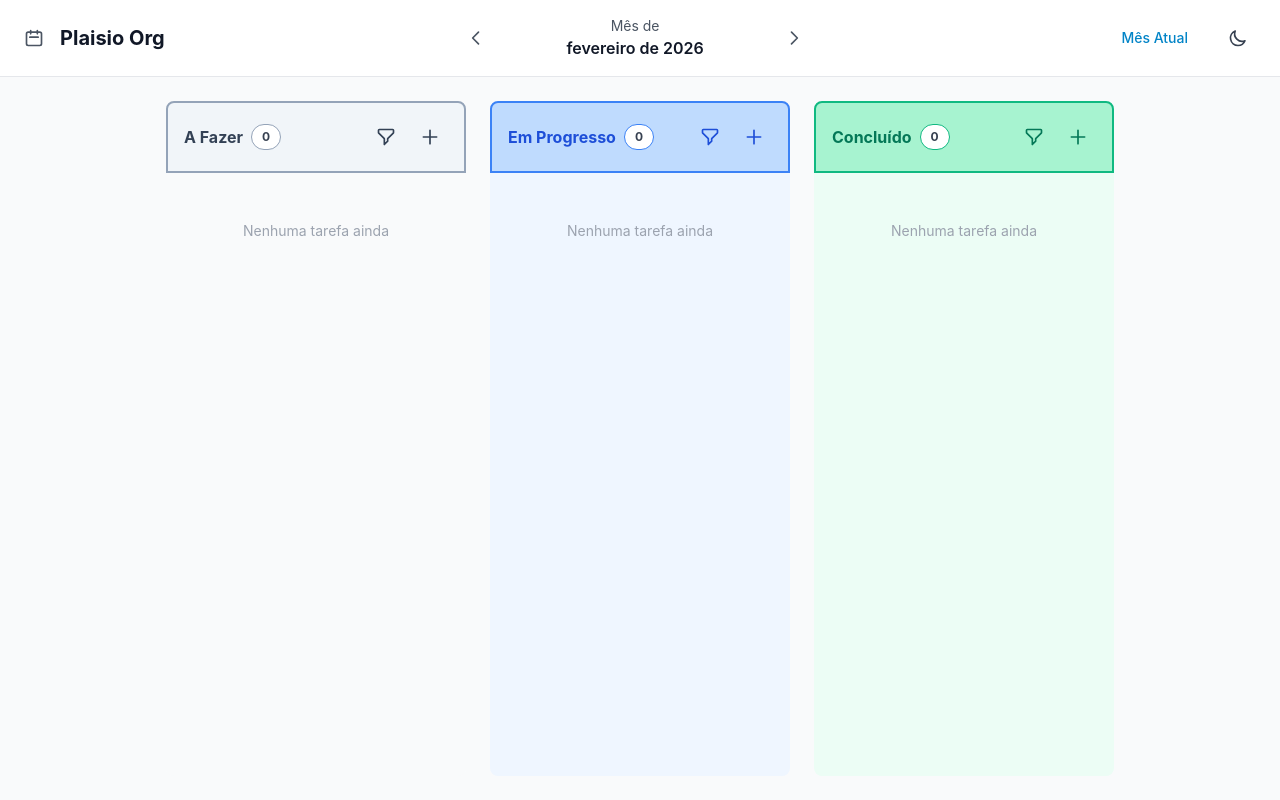
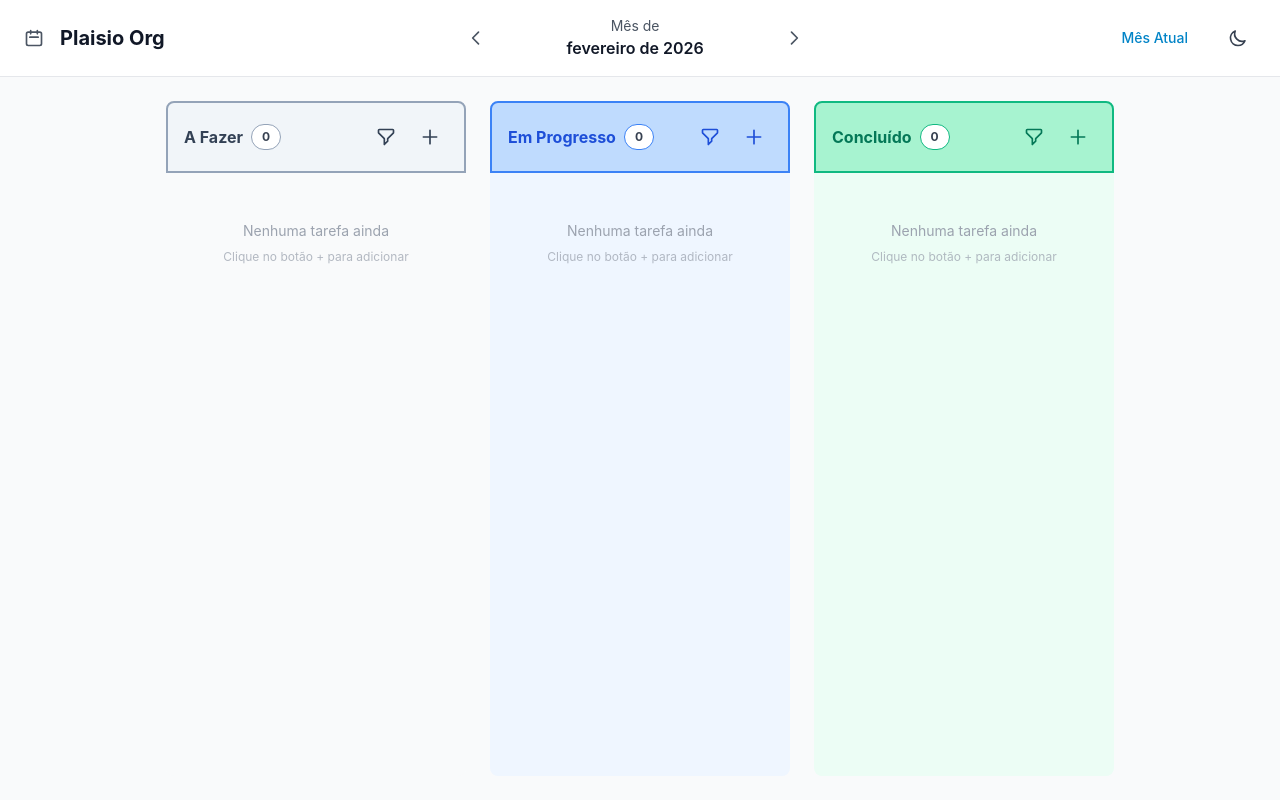
Before and after one commit to camilasena-a/plaisio-org, a React (Vite) app: page / in a window 1280 px wide. Built offline with nearby package versions, Linux system fonts and the light colour scheme.

Commit message:
Add suggestions for improvements in MELHORIAS.md; enhance Column, MonthSelector, and TaskModal components with new features including task statistics, date validation, and improved user feedback for empty task states

```diff
--- a/src/components/Column.tsx
+++ b/src/components/Column.tsx
@@ -10,7 +10,7 @@ import { COLUMN_CONFIG, PRIORITY_CONFIG } from '@/utils/constants';
 import { PlusIcon, FilterIcon, XIcon } from './icons';
 import { useStore } from '@/store/useStore';
 import { useColumnFilterStore } from '@/store/useColumnFilterStore';
-import { sortTasksByDueDateAndPriority, isTaskInMonth } from '@/utils/date';
+import { sortTasksByDueDateAndPriority, isTaskInMonth, getPreviousMonth, getMonthDates } from '@/utils/date';
 
 interface ColumnProps {
   column: ColumnType;
@@ -36,10 +36,32 @@ export function Column({ column, onAddTask, onEditTask, onDeleteTask }: ColumnPr
   const sortedTasks = useMemo(() => {
     let tasksToShow = column.tasks;
 
-    // Filtra por mês selecionado (mostra apenas tarefas com dueDate no mês atual)
-    tasksToShow = tasksToShow.filter((task) =>
-      isTaskInMonth(task.dueDate, monthStartDate, monthEndDate)
-    );
+    // Para tarefas concluídas, mostra apenas do mês atual ou anterior (histórico recente)
+    if (column.id === 'done') {
+      // Verifica se estamos visualizando o mês atual
+      const today = new Date();
+      const currentMonthDates = getMonthDates(today);
+      const isCurrentMonth = monthStartDate === currentMonthDates.startDate && monthEndDate === currentMonthDates.endDate;
+
+      if (isCurrentMonth) {
+        // Se estamos no mês atual, mostra tarefas do mês atual e anterior
+        const previousMonth = getPreviousMonth(monthStartDate);
+        tasksToShow = tasksToShow.filter((task) =>
+          isTaskInMonth(task.dueDate, monthStartDate, monthEndDate) ||
+          isTaskInMonth(task.dueDate, previousMonth.startDate, previousMonth.endDate)
+        );
+      } else {
+        // Se estamos em outro mês, mostra apenas tarefas concluídas desse mês
+        tasksToShow = tasksToShow.filter((task) =>
+          isTaskInMonth(task.dueDate, monthStartDate, monthEndDate)
+        );
+      }
+    } else {
+      // Para outras colunas, filtra por mês selecionado normalmente
+      tasksToShow = tasksToShow.filter((task) =>
+        isTaskInMonth(task.dueDate, monthStartDate, monthEndDate)
+      );
+    }
 
     // Se há filtros ativos, filtra por prioridade
     if (hasFilter && activeFilters.length > 0) {
@@ -48,7 +70,7 @@ export function Column({ column, onAddTask, onEditTask, onDeleteTask }: ColumnPr
 
     // Ordena por data de entrega e depois por prioridade
     return sortTasksByDueDateAndPriority(tasksToShow);
-  }, [column.tasks, activeFilters, hasFilter, monthStartDate, monthEndDate]);
+  }, [column.tasks, column.id, activeFilters, hasFilter, monthStartDate, monthEndDate]);
 
   const taskIds = sortedTasks.map((task) => task.id);
 
@@ -190,7 +212,17 @@ export function Column({ column, onAddTask, onEditTask, onDeleteTask }: ColumnPr
         <SortableContext items={taskIds} strategy={verticalListSortingStrategy}>
           {sortedTasks.length === 0 ? (
             <div className="text-center text-gray-400 dark:text-gray-500 py-8 text-sm">
-              Nenhuma tarefa ainda
+              {column.tasks.length === 0 ? (
+                <>
+                  <p className="mb-2">Nenhuma tarefa ainda</p>
+                  <p className="text-xs opacity-75">Clique no botão + para adicionar</p>
+                </>
+              ) : (
+                <>
+                  <p className="mb-2">Nenhuma tarefa neste mês</p>
+                  <p className="text-xs opacity-75">Tente navegar para outro mês</p>
+                </>
+              )}
             </div>
           ) : (
             sortedTasks.map((task, index) => (
--- a/src/components/MonthSelector.tsx
+++ b/src/components/MonthSelector.tsx
@@ -1,10 +1,26 @@
+import { useMemo } from 'react';
 import { useStore } from '@/store/useStore';
-import { formatMonthRange, getNextMonth, getPreviousMonth } from '@/utils/date';
+import { formatMonthRange, getNextMonth, getPreviousMonth, isTaskInMonth, isTaskOverdue } from '@/utils/date';
 import { ChevronLeftIcon, ChevronRightIcon, CalendarIcon } from './icons';
 import { ThemeToggle } from './ThemeToggle';
 
 export function MonthSelector() {
-  const { monthStartDate, monthEndDate, updateMonth, initializeMonth } = useStore();
+  const { monthStartDate, monthEndDate, updateMonth, initializeMonth, columns } = useStore();
+
+  // Calcula estatísticas do mês
+  const monthStats = useMemo(() => {
+    const allTasks = columns.flatMap(col => col.tasks);
+    const monthTasks = allTasks.filter(task =>
+      isTaskInMonth(task.dueDate, monthStartDate, monthEndDate)
+    );
+
+    const total = monthTasks.length;
+    const done = monthTasks.filter(t => t.status === 'done').length;
+    const overdue = monthTasks.filter(t => t.dueDate && isTaskOverdue(t.dueDate)).length;
+    const progress = total > 0 ? Math.round((done / total) * 100) : 0;
+
+    return { total, done, overdue, progress };
+  }, [columns, monthStartDate, monthEndDate]);
 
   const handlePreviousMonth = () => {
     const { startDate, endDate } = getPreviousMonth(monthStartDate);
@@ -43,6 +59,22 @@ export function MonthSelector() {
           <div className="font-semibold text-gray-900 dark:text-white">
             {formatMonthRange(monthStartDate, monthEndDate)}
           </div>
+          {/* Estatísticas do mês */}
+          {monthStats.total > 0 && (
+            <div className="flex items-center justify-center gap-3 mt-2 text-xs">
+              <span className="text-gray-600 dark:text-gray-400">
+                {monthStats.total} tarefa{monthStats.total !== 1 ? 's' : ''}
+              </span>
+              <span className="text-green-600 dark:text-green-400 font-medium">
+                {monthStats.done} concluída{monthStats.done !== 1 ? 's' : ''}
+              </span>
+              {monthStats.overdue > 0 && (
+                <span className="text-red-600 dark:text-red-400 font-medium">
+                  {monthStats.overdue} vencida{monthStats.overdue !== 1 ? 's' : ''}
+                </span>
+              )}
+            </div>
+          )}
         </div>
 
         <button
--- a/src/components/TaskModal.tsx
+++ b/src/components/TaskModal.tsx
@@ -24,6 +24,7 @@ export function TaskModal({
   const [priority, setPriority] = useState<'low' | 'medium' | 'high'>('medium');
   const [subject, setSubject] = useState('');
   const [dueDate, setDueDate] = useState('');
+  const [dateError, setDateError] = useState('');
 
   useEffect(() => {
     if (initialTask) {
@@ -164,9 +165,37 @@ export function TaskModal({
                 id="dueDate"
                 type="date"
                 value={dueDate}
-                onChange={(e) => setDueDate(e.target.value)}
-                className="w-full px-4 py-2 border border-gray-300 dark:border-gray-600 rounded-lg bg-white dark:bg-gray-700 text-gray-900 dark:text-white focus:ring-2 focus:ring-primary-500 focus:border-transparent"
+                onChange={(e) => {
+                  const selectedDate = e.target.value;
+                  setDueDate(selectedDate);
+
+                  // Validação: avisar se a data já passou
+                  if (selectedDate) {
+                    const today = new Date();
+                    today.setHours(0, 0, 0, 0);
+                    const selected = new Date(selectedDate);
+                    selected.setHours(0, 0, 0, 0);
+
+                    if (selected < today) {
+                      setDateError('Esta data já passou. Deseja continuar mesmo assim?');
+                    } else {
+                      setDateError('');
+                    }
+                  } else {
+                    setDateError('');
+                  }
+                }}
+                className={`w-full px-4 py-2 border rounded-lg bg-white dark:bg-gray-700 text-gray-900 dark:text-white focus:ring-2 focus:ring-primary-500 focus:border-transparent ${
+                  dateError
+                    ? 'border-yellow-500 dark:border-yellow-600'
+                    : 'border-gray-300 dark:border-gray-600'
+                }`}
               />
+              {dateError && (
+                <p className="mt-1 text-xs text-yellow-600 dark:text-yellow-400">
+                  {dateError}
+                </p>
+              )}
             </div>
           </div>
 
```
Also changed, not shown: 1 other file (tests, documents, lock files or other folders).
